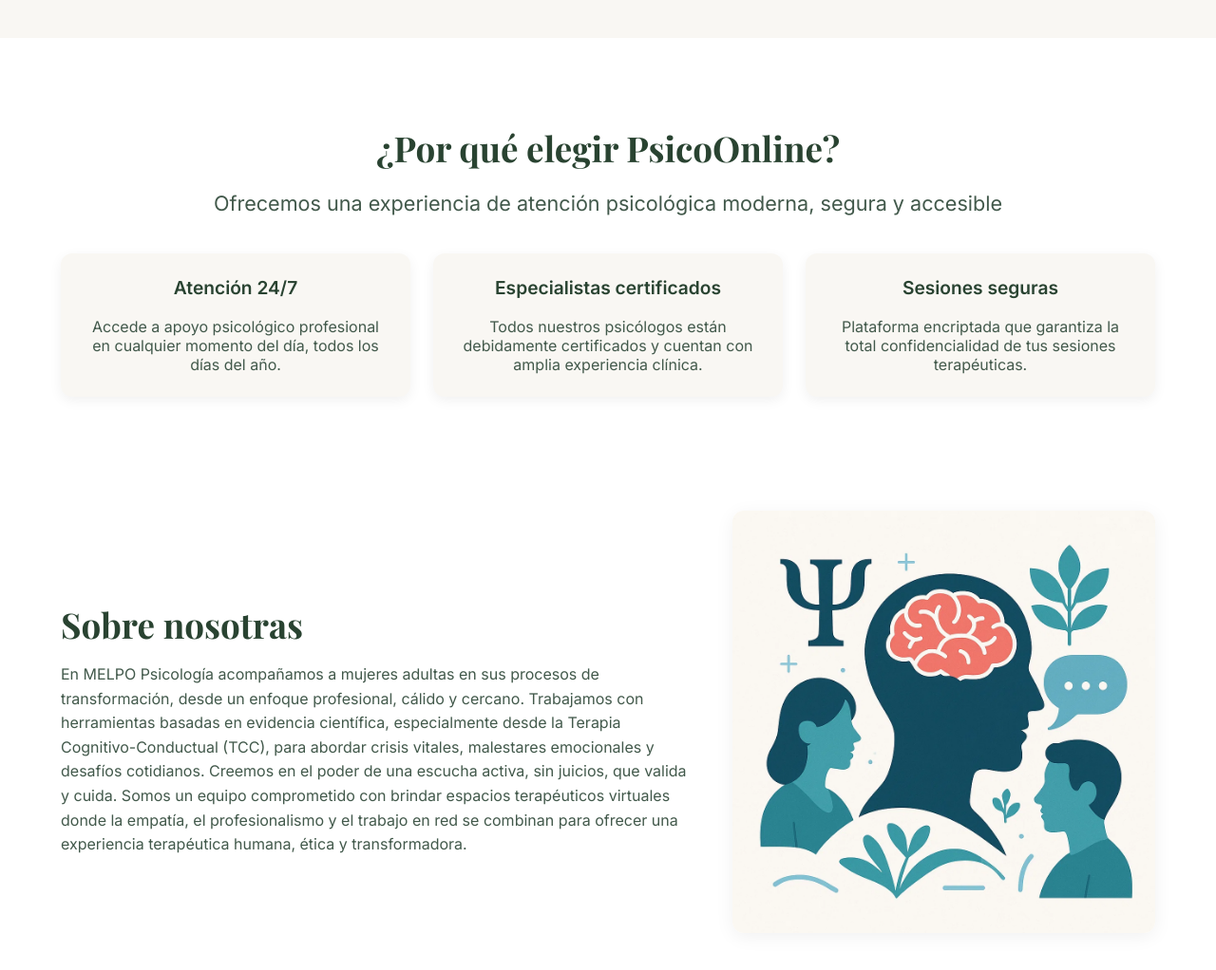
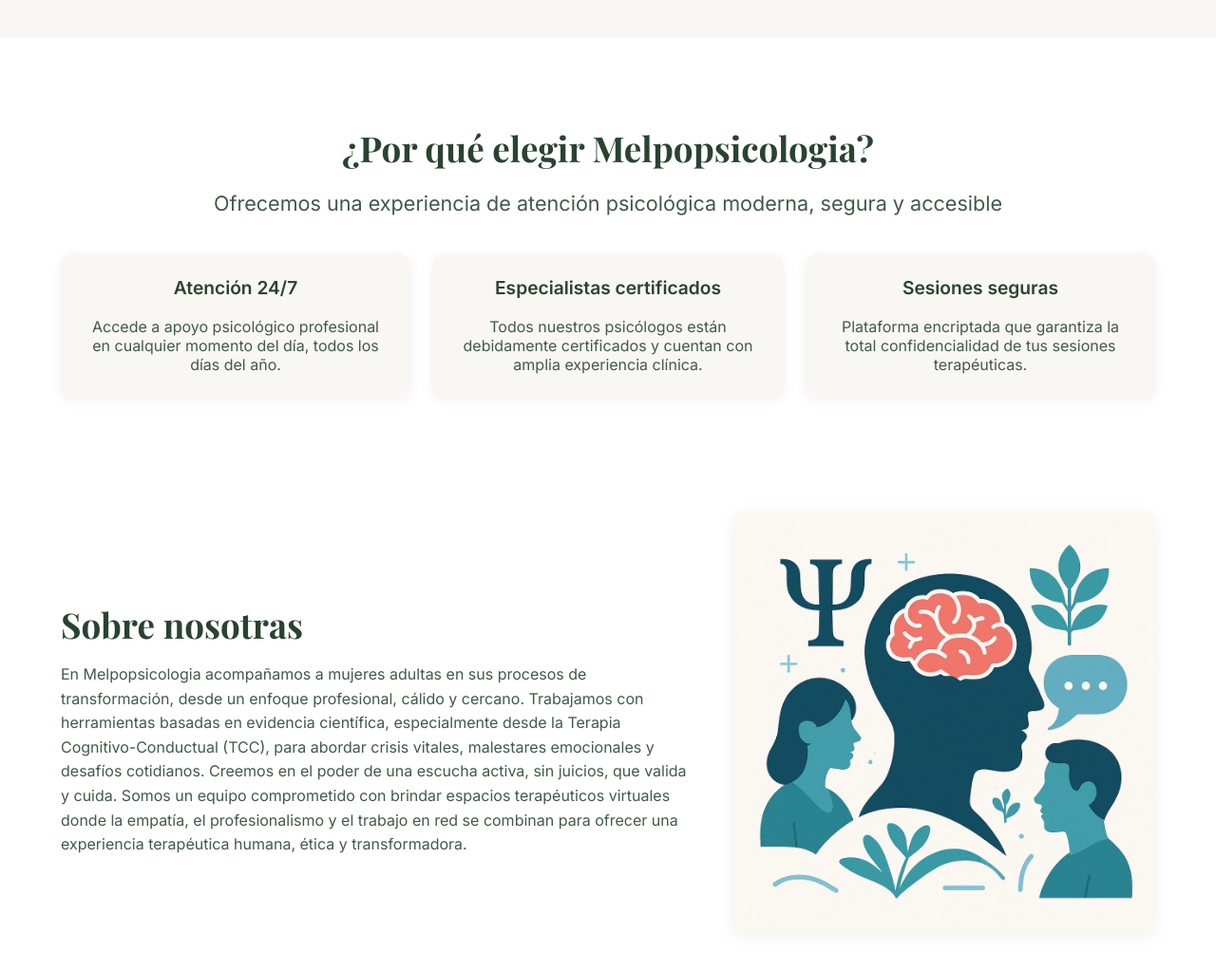
Before and after one commit to avonarret22/melpopsicologia, a plain HTML site: page index.html in a window 1280 px wide. Shown: the part 680-1702 px from the top of the page at 95% size. Drawn offline with nearby package versions, Linux system fonts and the light colour scheme.

Commit message:
Update index.html

```diff
--- a/index.html
+++ b/index.html
@@ -52,7 +52,7 @@
 
         <section class="benefits">
             <div class="container animate-on-scroll">
-                <h2>¿Por qué elegir PsicoOnline?</h2>
+                <h2>¿Por qué elegir Melpopsicologia?</h2>
                 <p class="subtitle">Ofrecemos una experiencia de atención psicológica moderna, segura y accesible</p>
                 <div class="benefits-grid">
                     <div class="benefit-item">
@@ -75,7 +75,7 @@
             <div class="container about-content">
                 <div class="about-text animate-on-scroll">
                     <h2>Sobre nosotras</h2>
-                    <p>En MELPO Psicología acompañamos a mujeres adultas en sus procesos de transformación, desde un enfoque profesional, cálido y cercano. Trabajamos con herramientas basadas en evidencia científica, especialmente desde la Terapia Cognitivo-Conductual (TCC), para abordar crisis vitales, malestares emocionales y desafíos cotidianos. Creemos en el poder de una escucha activa, sin juicios, que valida y cuida. Somos un equipo comprometido con brindar espacios terapéuticos virtuales donde la empatía, el profesionalismo y el trabajo en red se combinan para ofrecer una experiencia terapéutica humana, ética y transformadora.</p>
+                    <p>En Melpopsicologia acompañamos a mujeres adultas en sus procesos de transformación, desde un enfoque profesional, cálido y cercano. Trabajamos con herramientas basadas en evidencia científica, especialmente desde la Terapia Cognitivo-Conductual (TCC), para abordar crisis vitales, malestares emocionales y desafíos cotidianos. Creemos en el poder de una escucha activa, sin juicios, que valida y cuida. Somos un equipo comprometido con brindar espacios terapéuticos virtuales donde la empatía, el profesionalismo y el trabajo en red se combinan para ofrecer una experiencia terapéutica humana, ética y transformadora.</p>
                 </div>
                 <div class="about-img animate-on-scroll">
                     <img src="asbs5.webp" alt="Equipo MP Psicología">
```
